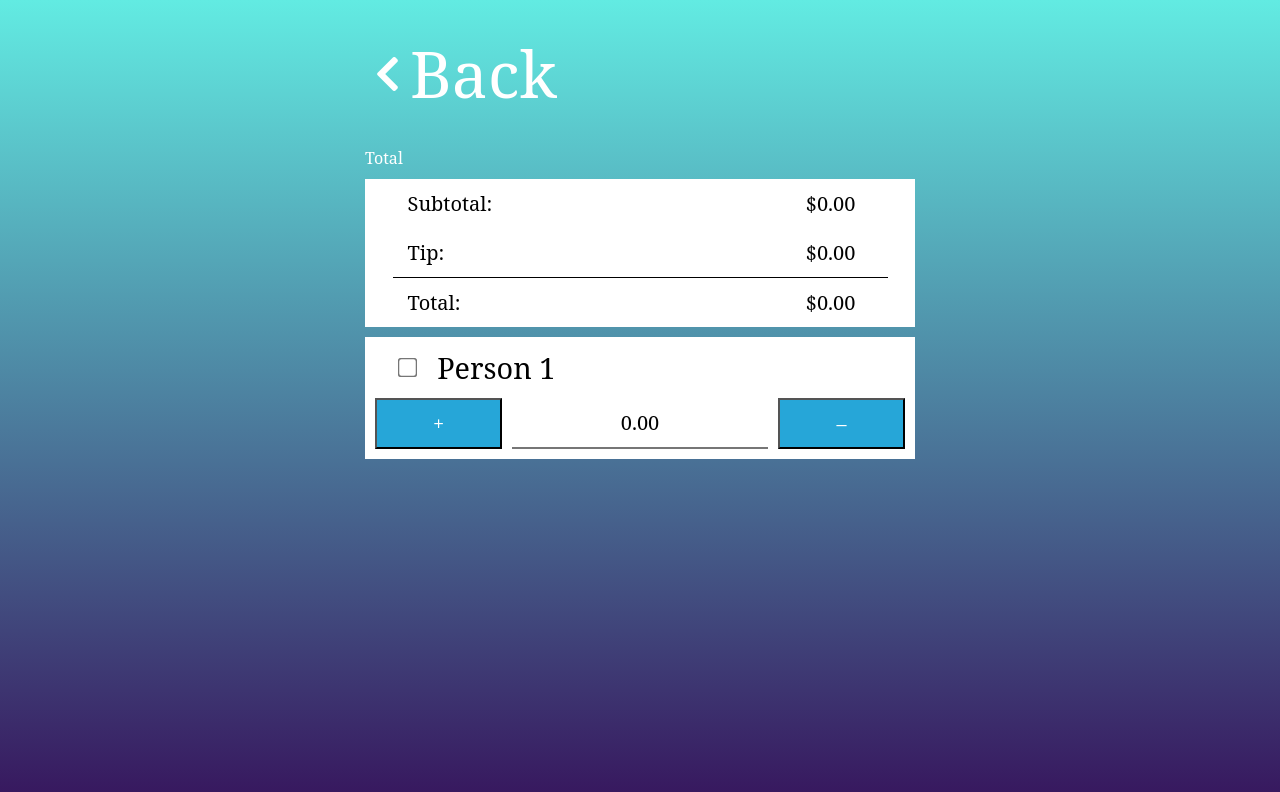
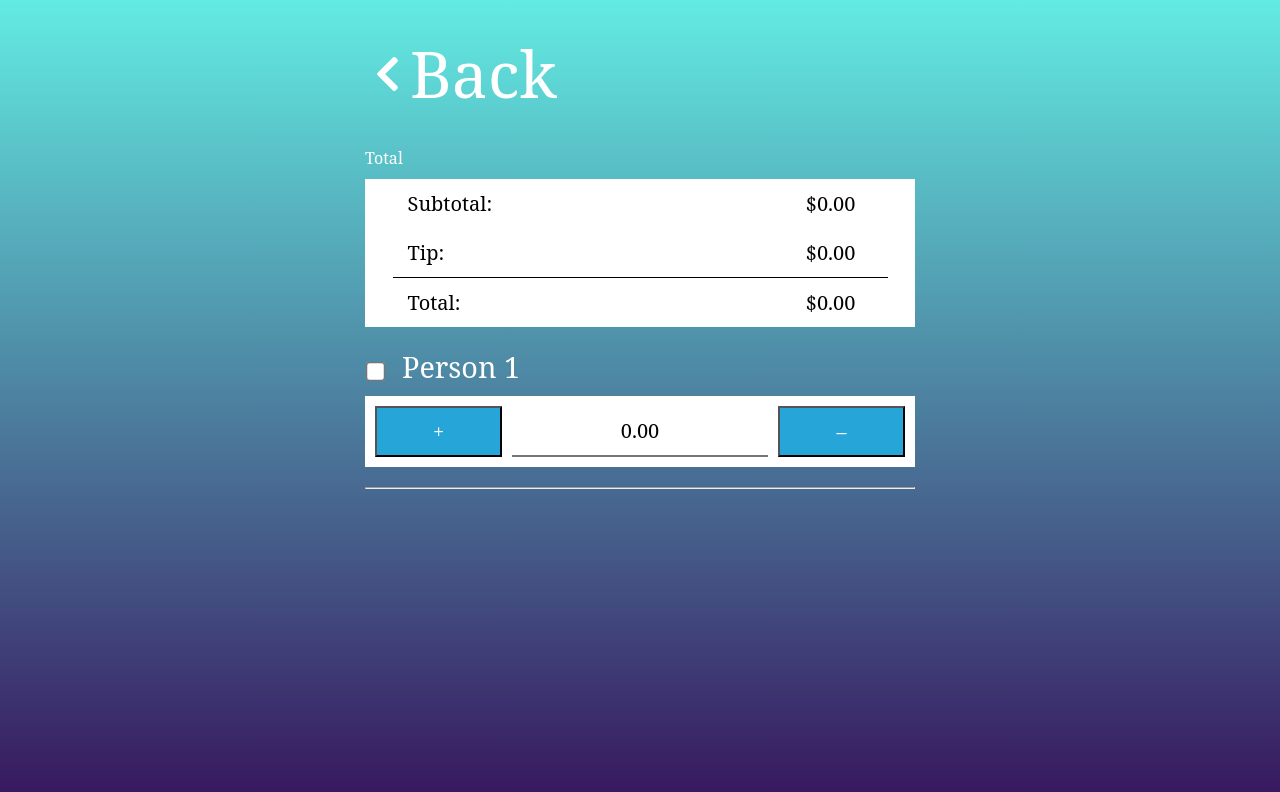
Before and after one commit to trykhov/split-bill-app, a React (Create React App) app in the folder front-end/: page /modifyBill in a window 1280 px wide. Shown: the top 792 px of the page. Built offline with nearby package versions, Linux system fonts and the light colour scheme.

Commit message:
styled the person's name to be outside of the input containers

```diff
--- a/front-end/src/components/EditUser.jsx
+++ b/front-end/src/components/EditUser.jsx
@@ -52,7 +52,7 @@ class EditUser extends React.Component {
     return dummyArr.map((list, index) => {
       return (
         // eslint-disable-next-line react/no-array-index-key
-        <div id="peoplePaying" key={index} className="formComponentContainers">
+        <div className="peoplePaying" key={index}>
           <div className="personContainer">
             <input
               type="checkbox"
@@ -62,6 +62,7 @@ class EditUser extends React.Component {
             />
             Person {index + 1}
           </div>
+          <div className="formComponentContainers">
             <div className="paymentContainer">
               <button
                 type="button"
@@ -85,6 +86,8 @@ class EditUser extends React.Component {
                 –
               </button>
             </div>
+          </div>
+          <hr />
         </div>
       );
     });
--- a/front-end/src/css/editUser/editUser.css
+++ b/front-end/src/css/editUser/editUser.css
@@ -209,25 +209,25 @@ section main .formComponentContainers .minusSign {
   color: transparent;
 }
 
+.peoplePaying {
+  margin: 20px 0;
+}
+
+.peoplePaying hr {
+  margin: 20px 0;
+}
+
 .personContainer {
-  -webkit-box-align: center;
-  -ms-flex-align: center;
-  align-items: center;
-  display: -webkit-box;
-  display: -ms-flexbox;
-  display: flex;
+  color: #fff;
   font-family: "Futura", "serif";
   font-size: 2.25vw;
-  -webkit-box-pack: space-evenly;
-  -ms-flex-pack: space-evenly;
-  justify-content: space-evenly;
-  margin: 2% 2%;
   width: 200px;
 }
 
 .personContainer input[type="checkbox"] {
   -webkit-transform: scale(1.5);
   transform: scale(1.5);
+  margin-right: 20px;
 }
 
 @media screen and (max-width: 550px) {
--- a/front-end/src/css/editUser/editUser.scss
+++ b/front-end/src/css/editUser/editUser.scss
@@ -52,16 +52,21 @@
   }
 }
 
+.peoplePaying {
+  margin: 20px 0;
+  hr {
+    margin: 20px 0;
+  }
+}
+
 .personContainer {
-  align-items: center;
-  display: flex;
+  color: #fff;
   font-family: "Futura", "serif";
   font-size: 2.25vw;
-  justify-content: space-evenly;
-  margin: 2% 2%;
   width: 200px;
   input[type="checkbox"] {
     transform: scale(1.5);
+    margin-right: 20px;
   }
   @media screen and (max-width: $mobileSize) {
     font-size: 20px;
```
Also changed, not shown: 1 other file (tests, documents, lock files or other folders). Lines whose indentation alone changed are shown as unchanged.
